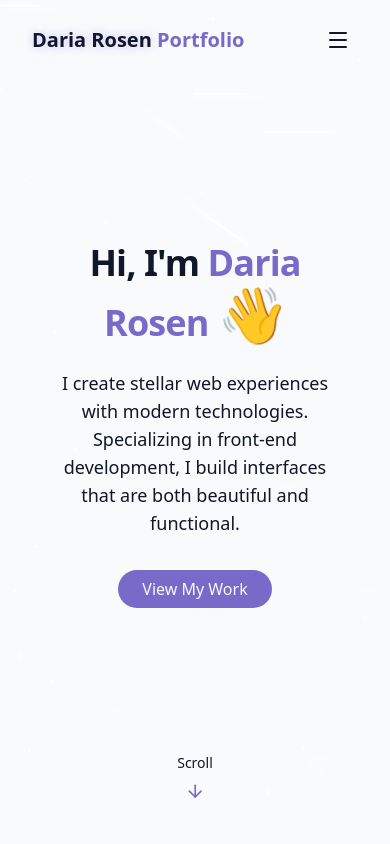
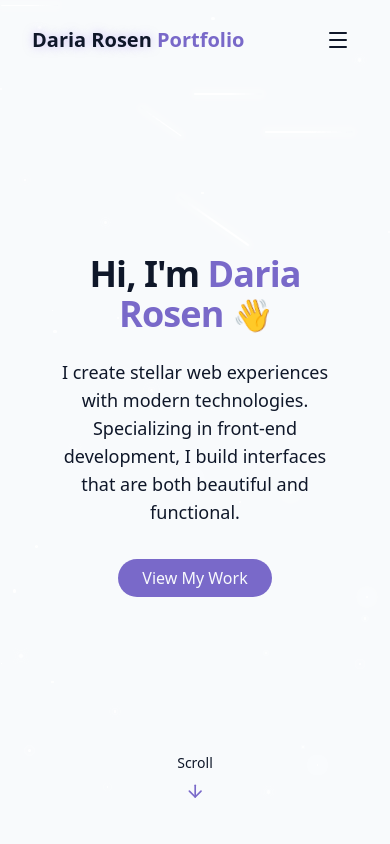
Before and after one commit to DariaRosen/Portfolio, a React (Vite) app: page / in a window 390 px wide. Shown: the top 844 px of the page. Built offline with nearby package versions, Linux system fonts and the light colour scheme.

Commit message:
Make hand smaller on mobile

```diff
--- a/src/index.css
+++ b/src/index.css
@@ -172,7 +172,7 @@
   60%, 100% { transform: rotate(0deg); }
 }
 
-.waving-hand{
+.waving-hand {
   animation-name: wave-animation;
   animation-duration: 2.5s;
   animation-iteration-count: infinite;
@@ -184,10 +184,15 @@
 /* 👋 Custom combined animation that respects the delay */
 .waving-hand-delayed {
   opacity: 0;
-  animation:
-    fade-in 0.7s ease-out 0.6s forwards,
+  animation: fade-in 0.7s ease-out 0.6s forwards,
     wave-animation 2.5s ease-in-out 0.6s infinite;
   transform-origin: 70% 70%;
   display: inline-block;
   font-size: 3.5rem;
 }
+
+@media (max-width: 640px) {
+  .waving-hand-delayed {
+    font-size: 2rem;
+  }
+}
```
